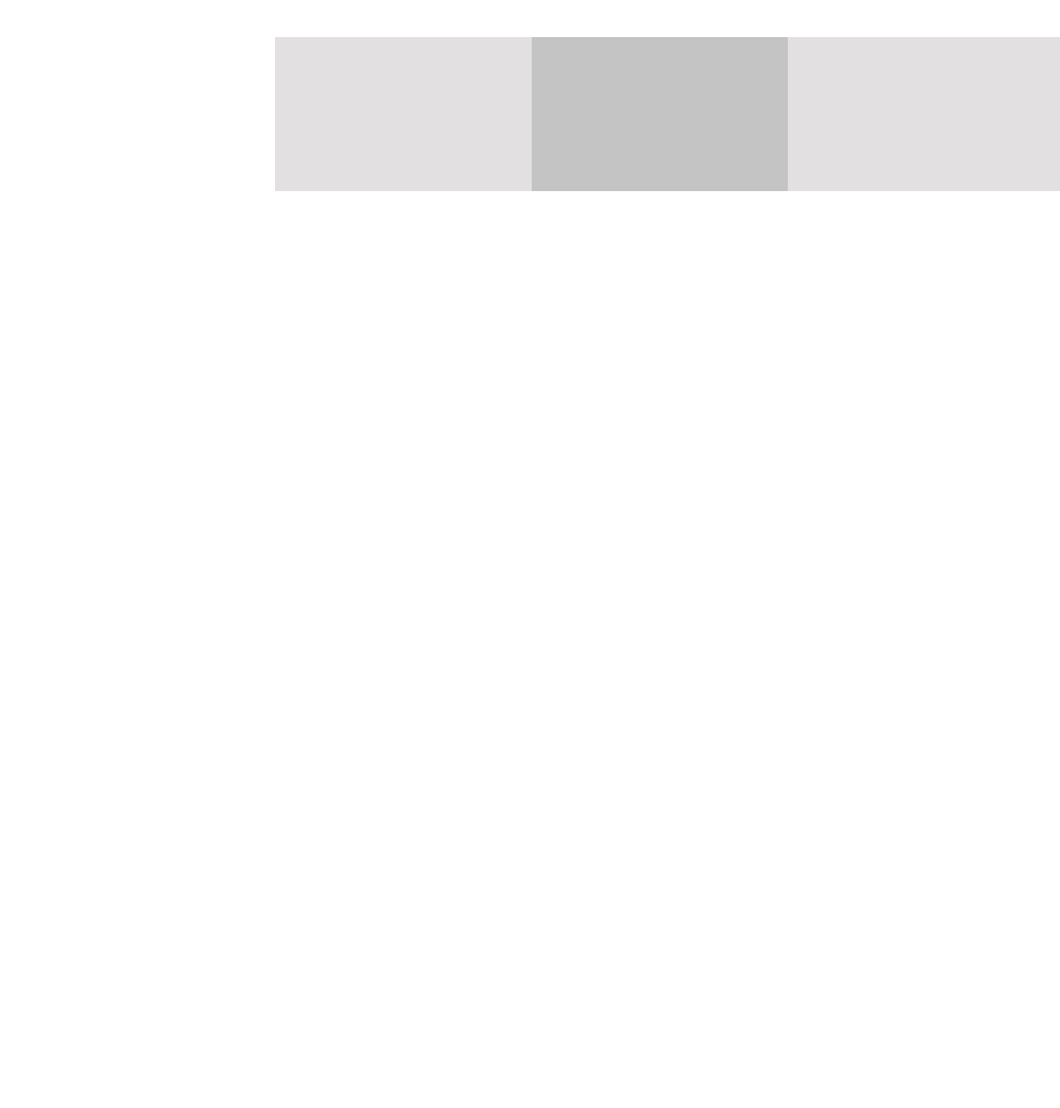
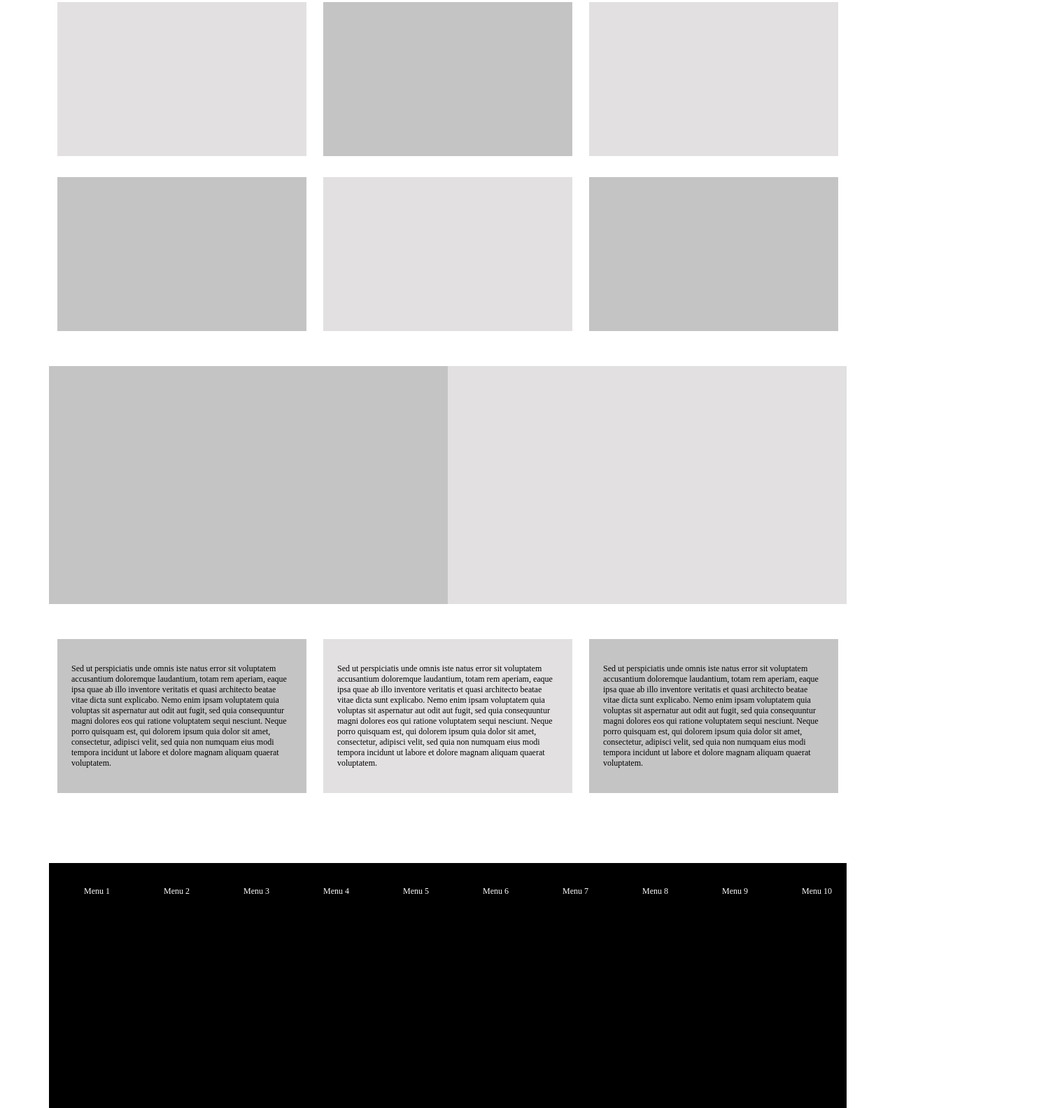
Before and after one commit to MonoLLL/PowernetPractice, a plain HTML site: page index.html in a window 1280 px wide. Shown: the part 667-2250 px from the top of the page at 70% size, 1515 px wide, since content can reach past the window. Before the commit the page ends 940 px from the top, so only its background shows below. Drawn offline with nearby package versions, Linux system fonts and the light colour scheme.

Commit message:
Второй коммит, что то выресовывается

```diff
--- a/css/style.css
+++ b/css/style.css
@@ -1,46 +1,55 @@
-.header{
-    position: absolute;
-    width: 1110px;
-    height: 120px;
-    left: 405px;
-    top: 0px;
-    background-color: black;
-
+.lightBloc{
+    background-color: #E2E0E0;
+    height: 220px;
 }
-.img0{
-    padding-left: 95px;
-    padding-top: 15px;
-
-}
-.img1{
-    padding-top: 25px;
-    padding-left: 175px;
-}
-
-.container1{
-    background-color:#C4C4C4;
-    position: absolute;
-    margin-left: 500px;
-    margin-top: 170px;
-    width:  922px;
-    height: 475px;
-}
-
-.container2{
-    position: absolute;
-    width: 1110px;
-    height: 220px;
-    top: 720px;
-    background-color: #E2E0E0;
-    margin-left: 405px;
-}
-
-.row{
-    width: 1100px;
+.greyBloc{
+    background-color: #C4C4C4;
     height: 220px;
 }
 
-.col{
-    width: 350px;
-    height: 220px;
+
+.lightBigBloc{
+    background-color: #E2E0E0;
+    height: 340px;
 }
+.greyBigBloc{
+    background-color: #C4C4C4;
+    height: 340px;
+}
+
+.text{
+    font-family: Montserrat;
+    font-style: normal;
+    font-weight: normal;
+    font-size: 12px;
+    line-height: 15px;
+    align-items: center;
+    display: flex;
+    color: #000000;
+    padding: 20px;
+    letter-spacing: 0em;
+    text-align: left;
+
+}
+
+
+.text2{
+    font-family: Montserrat;
+    font-style: normal;
+    font-weight: normal;
+    font-size: 12px;
+    line-height: 15px;
+
+
+    display: flex;
+    align-items: center;
+    color: #FFFFFF;
+}
+
+.m1{
+    padding-left: 50px;
+    padding-top: 40px;
+    width: 43px;
+	height: 15px;
+	top: 0px;
+}
--- a/index.html
+++ b/index.html
@@ -14,53 +14,95 @@
 
 
     <div class="container">
-      <div class="header">
-        <img class="img0" src="img/PowernetLogo.svg" alt="" >
+      <!--Шапка-->
+      <div class="row" style="background-color: black; height: 120px; margin-bottom: 50px; width: 1100;">
+        <div class="col-1">
+          <img src="img/PowernetLogo.svg" alt="" style="padding-top: 24px; padding-left: 95px;">
+        </div>
+        <div class="col"></div>
+
+      </div>
+      <!--Телефон-->
+      <div class="row" style="margin-bottom: 50px;">
+        <div class="col-1"></div>
+        <div class="col-10" style="background-color: #E2E0E0;">
+          <img src="img/Mobile.svg" alt="" style="padding-left: 22.5%">
+        </div>
+        <div class="col-1"></div>
+
+      </div>
+      <!--3 строка-->
+      <div class="row" style="margin-bottom: 30px;">
+        <div class="col">
+          <div class="lightBloc"></div>
+        </div>
+        <div class="col">
+          <div class="greyBloc"></div>
+        </div>
+        <div class="col">
+          <div class="lightBloc"></div>
+        </div>
+
+      </div>
+      <!--4 строка-->
+      <div class="row" style="margin-bottom: 50px;">
+        <div class="col">
+          <div class="greyBloc"></div>
+        </div>
+        <div class="col">
+          <div class="lightBloc"></div>
+        </div>
+        <div class="col">
+          <div class="greyBloc"></div>
         </div>
       </div>
 
-
-
-    <div class="container1">
-      <img src="img/Mobile.svg" alt="" class="img1">
+      <!--5 строка-->
+      <div class="row" style="margin-bottom: 50px;">
+          <div class="col greyBigBloc"></div>
+          <div class="col lightBigBloc"></div>
       </div>
 
 
-    <div class="container2">
-      <div class="row">
-        <div class="col" style=" background-color: #E2E0E0; left: 405px;">
-
+      <div class="row" style="margin-bottom: 100px;">
+        <div class="col">
+          <div class="greyBloc text">
+            Sed ut perspiciatis unde omnis iste natus error sit voluptatem accusantium doloremque laudantium, totam rem aperiam, eaque ipsa quae ab illo inventore veritatis et quasi architecto beatae vitae dicta sunt explicabo. Nemo enim ipsam voluptatem quia voluptas sit aspernatur aut odit aut fugit, sed quia consequuntur magni dolores eos qui ratione voluptatem sequi nesciunt. Neque porro quisquam est, qui dolorem ipsum quia dolor sit amet, consectetur, adipisci velit, sed quia non numquam eius modi tempora incidunt ut labore et dolore magnam aliquam quaerat voluptatem.
           </div>
-        <div class="col" style=" background-color: #C4C4C4;">
-
         </div>
-        <div class="col"style=" background-color: #E2E0E0;" >
-
+        <div class="col">
+          <div class="lightBloc text">
+            Sed ut perspiciatis unde omnis iste natus error sit voluptatem accusantium doloremque laudantium, totam rem aperiam, eaque ipsa quae ab illo inventore veritatis et quasi architecto beatae vitae dicta sunt explicabo. Nemo enim ipsam voluptatem quia voluptas sit aspernatur aut odit aut fugit, sed quia consequuntur magni dolores eos qui ratione voluptatem sequi nesciunt. Neque porro quisquam est, qui dolorem ipsum quia dolor sit amet, consectetur, adipisci velit, sed quia non numquam eius modi tempora incidunt ut labore et dolore magnam aliquam quaerat voluptatem.
+          </div>
+        </div>
+        <div class="col">
+          <div class="greyBloc text">
+             Sed ut perspiciatis unde omnis iste natus error sit voluptatem accusantium doloremque laudantium, totam rem aperiam, eaque ipsa quae ab illo inventore veritatis et quasi architecto beatae vitae dicta sunt explicabo. Nemo enim ipsam voluptatem quia voluptas sit aspernatur aut odit aut fugit, sed quia consequuntur magni dolores eos qui ratione voluptatem sequi nesciunt. Neque porro quisquam est, qui dolorem ipsum quia dolor sit amet, consectetur, adipisci velit, sed quia non numquam eius modi tempora incidunt ut labore et dolore magnam aliquam quaerat voluptatem.
           </div>
         </div>
       </div>
 
-
-
-
-
-
-
-
-
-
-
-
-
-
-
-
-
-
-
+      <!--7 строка-->
+      <div class="row" style="background-color: black; height: 350px;">
+        <div class="col-md text2 m1">Menu 1</div>
+        <div class="col-md text2 m1">Menu 2</div>
+        <div class="col-md text2 m1">Menu 3</div>
+        <div class="col-md text2 m1">Menu 4</div>
+        <div class="col-md text2 m1">Menu 5</div>
+        <div class="col-md text2 m1">Menu 6</div>
+        <div class="col-md text2 m1">Menu 7</div>
+        <div class="col-md text2 m1">Menu 8</div>
+        <div class="col-md text2 m1">Menu 9</div>
+        <div class="col-md text2 m1">Menu 10</div>
+      </div>
+    </div>
 
     <script src="https://cdn.jsdelivr.net/npm/bootstrap@5.1.3/dist/js/bootstrap.bundle.min.js" integrity="sha384-ka7Sk0Gln4gmtz2MlQnikT1wXgYsOg+OMhuP+IlRH9sENBO0LRn5q+8nbTov4+1p" crossorigin="anonymous"></script>
 
+    <!-- Option 2: Separate Popper and Bootstrap JS -->
+
+    <script src="https://cdn.jsdelivr.net/npm/@popperjs/core@2.10.2/dist/umd/popper.min.js" integrity="sha384-7+zCNj/IqJ95wo16oMtfsKbZ9ccEh31eOz1HGyDuCQ6wgnyJNSYdrPa03rtR1zdB" crossorigin="anonymous"></script>
+    <script src="https://cdn.jsdelivr.net/npm/bootstrap@5.1.3/dist/js/bootstrap.min.js" integrity="sha384-QJHtvGhmr9XOIpI6YVutG+2QOK9T+ZnN4kzFN1RtK3zEFEIsxhlmWl5/YESvpZ13" crossorigin="anonymous"></script>
 
   </body>
 </html>
```
Lines whose indentation alone changed are shown as unchanged.
